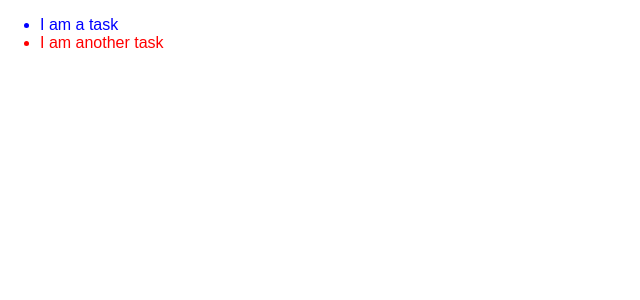
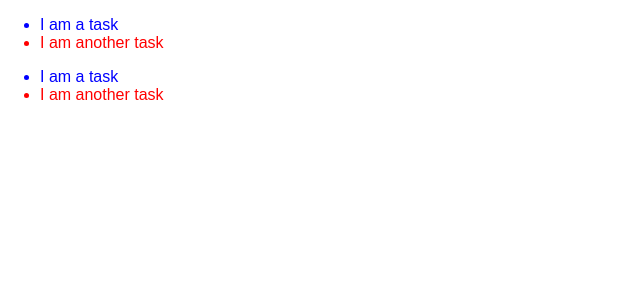
Before and after one commit to vidit-sh/react-capsule-training, a React (Create React App) app: page / in a window 1280 px wide. Shown: the top 300 px of the page, without its empty margins (0-640 px from the left). Built offline with nearby package versions, Linux system fonts and the light colour scheme.

Commit message:
anothertodolist

```diff
--- a/src/App.js
+++ b/src/App.js
@@ -1,11 +1,13 @@
 import React, { Component } from "react";
 import TodoList from "./containers/TodoList/TodoList";
+import AnotherTodoList from "./containers/AnotherTodoList/AnotherTodoList";
 
 class App extends Component {
   render() {
     return (
       <div className="App">
         <TodoList />
+        <AnotherTodoList />
       </div>
     );
   }
--- /dev/null
+++ b/src/containers/AnotherTodoList/AnotherTodoList.js
@@ -0,0 +1,25 @@
+import React from "react";
+import Todo from "../../components/Todo.js/Todo";
+
+const tasks = {
+  1234: {
+    id: 1234,
+    label: "I am a task",
+    done: false
+  },
+  4567: {
+    id: 4567,
+    label: "I am another task",
+    done: true
+  }
+};
+
+const AnotherTodoList = () => (
+  <ul>
+    {Object.keys(tasks).map(key => (
+      <Todo key={key} task={tasks[key]} />
+    ))}
+  </ul>
+);
+
+export default AnotherTodoList;
```
